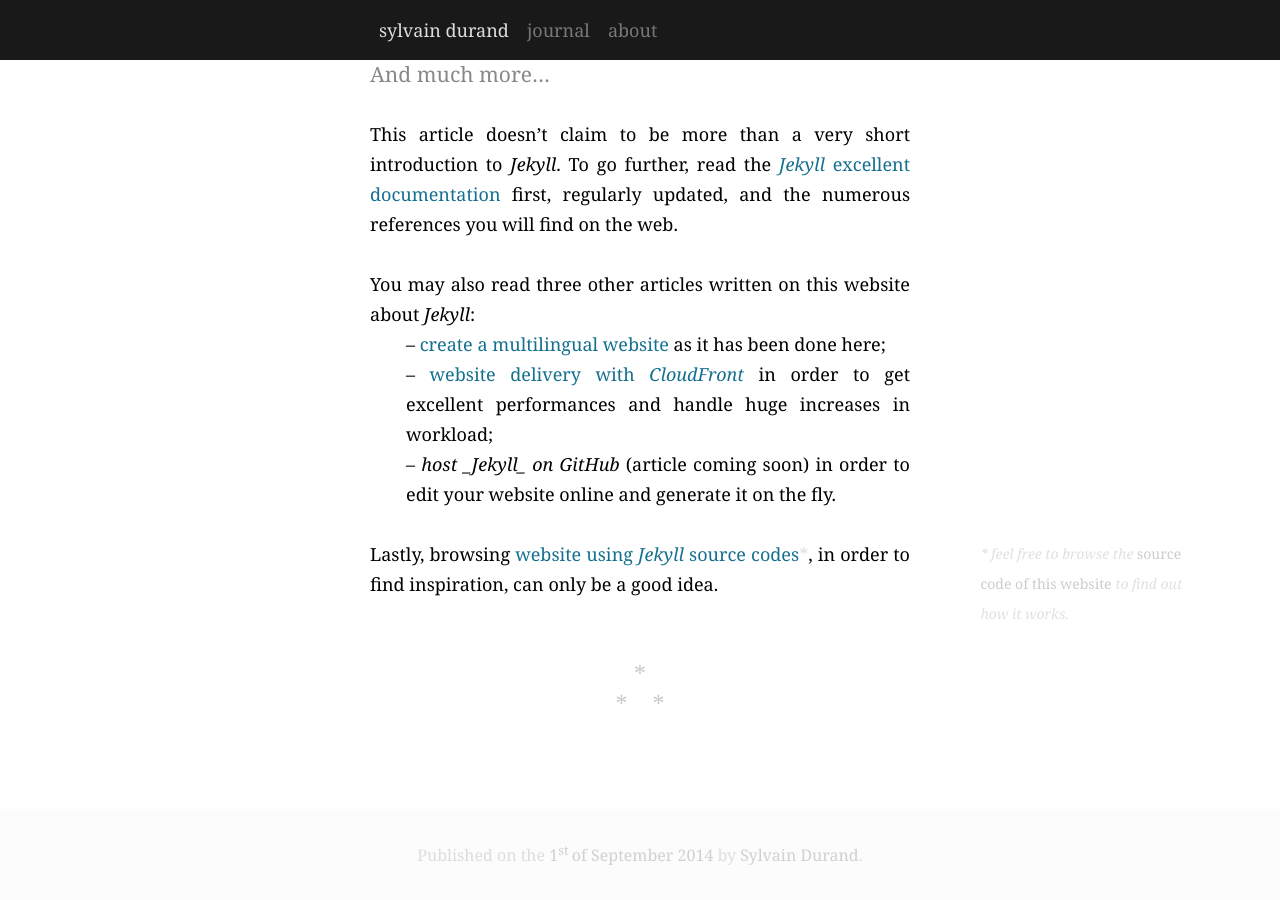
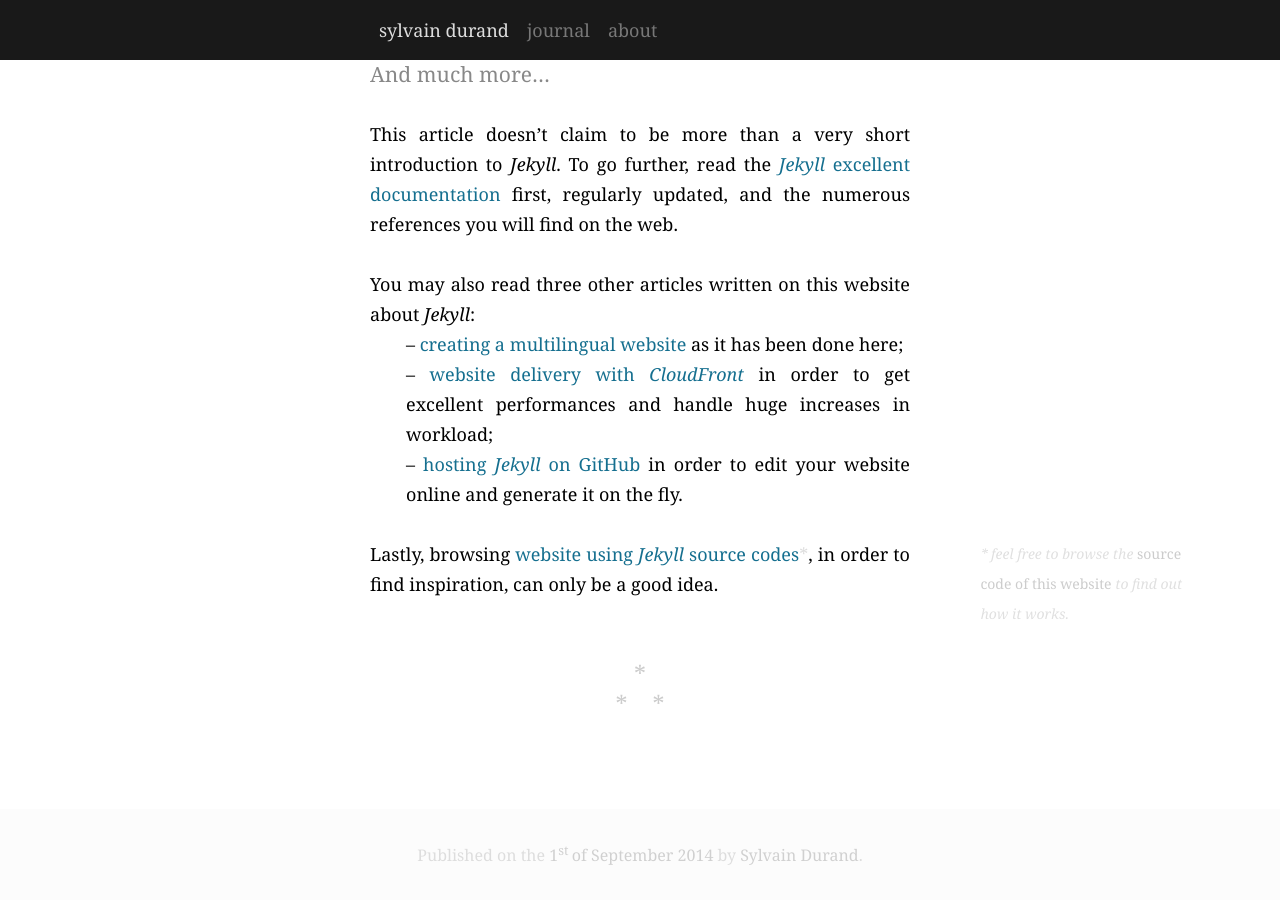
Before and after one commit to simonmeggle/simonmeggle.github.io, a Jekyll site: the page built from _posts/en/2014-09-01-static-website-with-jekyll.md, in a window 1280 px wide and 900 px high, scrolled down 6226 px. Built offline with Jekyll 4.4.1, drawn with Linux system fonts in a browser that asks for light colours; Markdown is read by kramdown in place of the engine named in the settings.

Commit message:
Updating links

```diff
--- a/_posts/en/2014-09-01-static-website-with-jekyll.md
+++ b/_posts/en/2014-09-01-static-website-with-jekyll.md
@@ -151,8 +151,8 @@ This article doesn't claim to be more than a very short introduction to *Jekyll*
 
 You may also read three other articles written on this website about *Jekyll*:
 
-- [create a multilingual website](http://sylvain.durand.tf/making-jekyll-multilingual/) as it has been done here;
+- [creating a multilingual website](http://sylvain.durand.tf/making-jekyll-multilingual/) as it has been done here;
 - [website delivery with *CloudFront*](http://sylvain.durand.tf/website-delivery-with-cloudfront/) in order to get excellent performances and handle huge increases in workload;
-- *host _Jekyll_ on GitHub* (article coming soon) in order to edit your website online and generate it on the fly.
+- [hosting *Jekyll* on GitHub](http://sylvain.durand.tf/using-github-to-serve-jekyll/) in order to edit your website online and generate it on the fly.
 
 Lastly, browsing [website using *Jekyll* source codes](https://github.com/jekyll/jekyll/wiki/Sites)[[feel free to browse the [source code of this website](https://github.com/sylvaindurand/sylvaindurand.github.io) to find out how it works]], in order to find inspiration, can only be a good idea.
```
Also changed, not shown: _posts/fr/2014-09-01-site-statique-avec-jekyll.md (+1 -1 lines).
